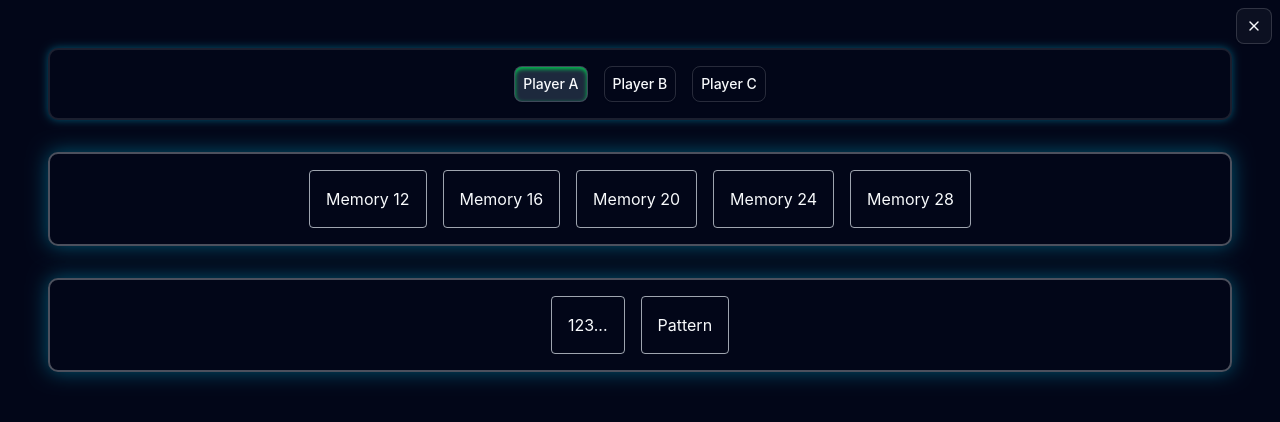
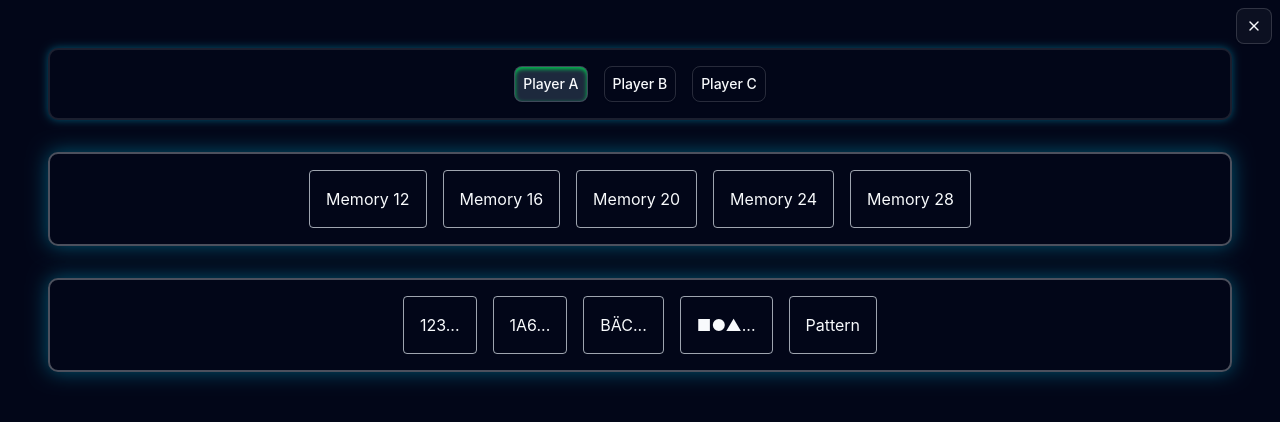
Before and after one commit to eruditian/eruditian, a React (Vite) app: page / in a window 1280 px wide. Shown: the top 422 px of the page. Built offline with nearby package versions, Linux system fonts and the light colour scheme.

Commit message:
Add support for other sequence types likes alphanumeric and shapes.

```diff
--- a/src/routes/index.tsx
+++ b/src/routes/index.tsx
@@ -127,13 +127,43 @@ function Index() {
       <div className="shadow-center border-accent-foreground/30 flex justify-center gap-4 rounded-lg border-2 p-4 shadow-cyan-700/70">
         <Link
           to="/sequence/$type"
-          params={{ type: 'numbers' }}
+          params={{ type: 'numeric' }}
           className={cn(
             'border-primary/70 rounded border p-4',
             !has_active_players && 'opacity-50',
           )}
         >
           123...
+        </Link>
+        <Link
+          to="/sequence/$type"
+          params={{ type: 'alphanumeric' }}
+          className={cn(
+            'border-primary/70 rounded border p-4',
+            !has_active_players && 'opacity-50',
+          )}
+        >
+          1A6...
+        </Link>
+        <Link
+          to="/sequence/$type"
+          params={{ type: 'characters' }}
+          className={cn(
+            'border-primary/70 rounded border p-4',
+            !has_active_players && 'opacity-50',
+          )}
+        >
+          BÄC...
+        </Link>
+        <Link
+          to="/sequence/$type"
+          params={{ type: 'shapes' }}
+          className={cn(
+            'border-primary/70 rounded border p-4',
+            !has_active_players && 'opacity-50',
+          )}
+        >
+          &#9632;&#9679;&#9650;...
         </Link>
         <Link
           to="/pattern"
--- a/src/routes/sequence.$type.tsx
+++ b/src/routes/sequence.$type.tsx
@@ -6,10 +6,10 @@ export const Route = createFileRoute('/sequence/$type')({
   component: RouteComponent,
 });
 
-const parseType = (sizeParam: string): SequenceType => {
-  return sequence_types.includes(sizeParam as SequenceType)
-    ? (sizeParam as SequenceType)
-    : 'numbers';
+const parseType = (typeParam: string): SequenceType => {
+  return sequence_types.includes(typeParam as SequenceType)
+    ? (typeParam as SequenceType)
+    : 'numeric';
 };
 
 function RouteComponent() {
--- a/src/sequence/Sequence.tsx
+++ b/src/sequence/Sequence.tsx
@@ -1,10 +1,15 @@
-import React, { useEffect } from 'react';
+import React, { useEffect, useMemo } from 'react';
 import useSequenceState from './useSequenceState';
 import { cn } from '~/lib/utils';
 import { Button } from '~/components/ui/button';
 import { RefreshCcwIcon } from 'lucide-react';
-import { SequenceType } from './sequence_extras';
+import {
+  createSequenceForType,
+  SequenceShapes,
+  SequenceType,
+} from './sequence_extras';
 import SequenceButton from './SequenceButton';
+import SequenceShape from './SequenceShape';
 
 interface SequenceProps {
   type: SequenceType;
@@ -23,9 +28,13 @@ const Sequence: React.FC<SequenceProps> = ({ type }) => {
   const onAnswer = useSequenceState(({ onAnswer }) => onAnswer);
   const initSequence = useSequenceState(({ init }) => init);
 
+  const seq = useMemo(() => {
+    return createSequenceForType(type);
+  }, [type]);
+
   useEffect(() => {
-    initSequence();
-  }, [initSequence]);
+    initSequence(seq);
+  }, [initSequence, seq]);
 
   return (
     <div
@@ -50,7 +59,7 @@ const Sequence: React.FC<SequenceProps> = ({ type }) => {
       >
         <div
           className="border-primary/50 flex cursor-pointer flex-col items-center justify-center gap-4 rounded border p-4"
-          onClick={() => initSequence()}
+          onClick={() => initSequence(seq)}
           onAuxClick={(e) => {
             e.preventDefault();
             e.stopPropagation();
@@ -69,40 +78,70 @@ const Sequence: React.FC<SequenceProps> = ({ type }) => {
       <div className="flex grow basis-full justify-center text-8xl">
         <div className="flex flex-col">
           {reveal_index % 2 === 0 && reveal && (
-            <p className="mb-10 min-h-14 animate-ping [animation-duration:_1400ms]">
-              {reveal}
-            </p>
+            <div className="mb-10 min-h-14 min-w-14 animate-ping [animation-duration:_1400ms]">
+              {type === 'shapes' ? (
+                <SequenceShape shape={reveal as SequenceShapes} />
+              ) : (
+                reveal
+              )}
+            </div>
           )}
           {reveal_index % 2 === 1 && reveal && (
-            <p className="mb-10 min-h-14 animate-ping [animation-duration:_1400ms]">
-              {reveal}
-            </p>
+            <div className="mb-10 min-h-14 min-w-14 animate-ping [animation-duration:_1400ms]">
+              {type === 'shapes' ? (
+                <SequenceShape shape={reveal as SequenceShapes} />
+              ) : (
+                reveal
+              )}
+            </div>
           )}
           {phase === 'game-over' && (
             <div className="flex gap-2">
               {sequence.map((v, i) => (
-                <p
+                <div
                   key={i + '-' + v}
-                  className={cn('w-16', sequence.length > 8 && 'w-10 text-6xl')}
+                  className={cn(
+                    'w-16',
+                    sequence.length > 8 && 'w-10 text-6xl',
+                    type === 'shapes' && 'h-16',
+                    type === 'shapes' && sequence.length > 8 && 'h-10',
+                  )}
                 >
-                  {v}
-                </p>
+                  {type === 'shapes' ? (
+                    <SequenceShape shape={v as SequenceShapes} />
+                  ) : (
+                    v
+                  )}
+                </div>
               ))}
             </div>
           )}
 
           <div className="flex min-h-14 gap-2">
             {answers.map((v, i) => (
-              <p
+              <div
                 key={i + '-' + v}
                 className={cn(
                   'w-16 text-teal-600',
                   sequence.length > 8 && 'w-10 text-6xl',
                   phase === 'game-over' && 'last:text-red-700',
+                  type === 'shapes' && 'h-16',
+                  type === 'shapes' && sequence.length > 8 && 'h-10',
                 )}
               >
-                {v}
-              </p>
+                {type === 'shapes' ? (
+                  <SequenceShape
+                    shape={v as SequenceShapes}
+                    className={
+                      phase === 'game-over' && i === answers.length - 1
+                        ? 'bg-red-700'
+                        : 'bg-teal-600'
+                    }
+                  />
+                ) : (
+                  v
+                )}
+              </div>
             ))}
           </div>
         </div>
@@ -115,7 +154,13 @@ const Sequence: React.FC<SequenceProps> = ({ type }) => {
       >
         {values_to_pick_from.map((v) => (
           <SequenceButton
-            value={v}
+            value={
+              type === 'shapes' ? (
+                <SequenceShape shape={v as SequenceShapes} />
+              ) : (
+                v
+              )
+            }
             key={v}
             onClick={phase === 'input' ? () => onAnswer(v) : undefined}
           />
--- a/src/sequence/SequenceButton.tsx
+++ b/src/sequence/SequenceButton.tsx
@@ -1,8 +1,8 @@
-import React, { useState } from 'react';
+import React, { ReactNode, useState } from 'react';
 import { cn } from '~/lib/utils';
 
 interface SequenceButtonProps {
-  value: string;
+  value: string | ReactNode;
   onClick?: () => void;
   className?: string;
 }
--- /dev/null
+++ b/src/sequence/SequenceShape.tsx
@@ -0,0 +1,35 @@
+import { cn } from '~/lib/utils';
+import { SequenceShapes } from './sequence_extras';
+
+const paths: Record<SequenceShapes, string> = {
+  circle: 'circle(50% at 50% 50%)',
+  parallelogram: 'polygon(25% 0%, 100% 0%, 75% 100%, 0% 100%)',
+  pentagon: 'polygon(50% 0%, 100% 38%, 82% 100%, 18% 100%, 0% 38%)',
+  rhombus: 'polygon(50% 0%, 100% 50%, 50% 100%, 0% 50%)',
+  square: 'inset(6% 6% 6% 6%)',
+  star: 'polygon(50% 0%, 61% 35%, 98% 35%, 68% 57%, 79% 91%, 50% 70%, 21% 91%, 32% 57%, 2% 35%, 39% 35%)',
+  triangle_down: 'polygon(50% 100%, 0 0, 100% 0)',
+  triangle_left: 'polygon(100% 100%, 0 50%, 100% 0)',
+  triangle_right: 'polygon(0 100%, 0 0, 100% 50%)',
+  triangle_up: 'polygon(0 100%, 50% 0, 100% 100%)',
+};
+
+import React from 'react';
+
+interface SequenceShapeProps {
+  shape: SequenceShapes;
+  className?: string;
+}
+
+const SequenceShape: React.FC<SequenceShapeProps> = ({ shape, className }) => {
+  return (
+    <div
+      style={{
+        clipPath: paths[shape],
+      }}
+      className={cn('aspect-square size-full bg-white', className)}
+    />
+  );
+};
+
+export default SequenceShape;
--- a/src/sequence/sequence_extras.ts
+++ b/src/sequence/sequence_extras.ts
@@ -1,2 +1,74 @@
-export const sequence_types = ['numbers', 'shapes'] as const;
+import { getRandomInt } from '~/emath';
+
+export const sequence_types = [
+  'alphanumeric',
+  'characters',
+  'numeric',
+  'shapes',
+] as const;
 export type SequenceType = (typeof sequence_types)[number];
+
+const digits = ['0', '1', '2', '3', '4', '5', '6', '7', '8', '9'] as const;
+const characters = [
+  'A',
+  'B',
+  'C',
+  'D',
+  'E',
+  'F',
+  'G',
+  'H',
+  'I',
+  'J',
+  'K',
+  'L',
+  'M',
+  'N',
+  // 'O', //Disregard to not confuse with numeric zero.
+  'P',
+  'Q',
+  'R',
+  'S',
+  'T',
+  'U',
+  'V',
+  'X',
+  'Y',
+  'Z',
+  'Å',
+  'Ä',
+  'Ö',
+] as const;
+const alphanumerics = [...digits, ...characters] as const;
+const shapes = [
+  'circle',
+  'pentagon',
+  'parallelogram',
+  'rhombus',
+  'square',
+  'star',
+  'triangle_down',
+  'triangle_left',
+  'triangle_right',
+  'triangle_up',
+] as const;
+export type SequenceShapes = (typeof shapes)[number];
+
+export const createSequenceForType = (type: SequenceType): string[] => {
+  if (type === 'numeric') {
+    return [...digits];
+  }
+  if (type === 'shapes') {
+    return [...shapes];
+  }
+
+  let values: string[] = [...characters];
+
+  if (type === 'alphanumeric') {
+    values = [...alphanumerics];
+  }
+
+  return Array(Math.min(values.length, 10))
+    .fill(null)
+    .map(() => values.splice(getRandomInt(0, values.length), 1)[0]);
+};
```
